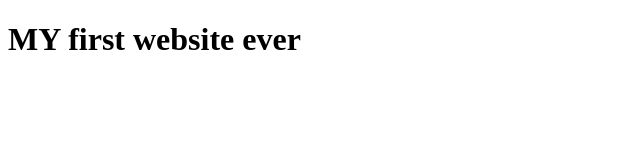
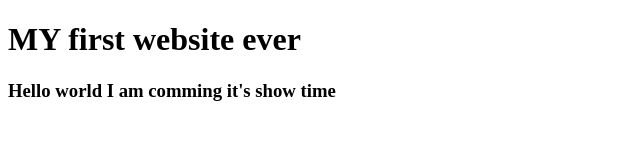
Before and after one commit to imranhasan871/my-first-website, a plain HTML site: page index.html in a window 1280 px wide. Shown: the whole page, without its empty margins (0-640 px from the left). Drawn offline with Linux system fonts and the light colour scheme.

Commit message:
Update index.html

```diff
--- a/index.html
+++ b/index.html
@@ -8,5 +8,6 @@
 <body>
     <h1>MY first website ever
     </h1>
+    <h3>Hello world I am comming it's show time</h3>
 </body>
 </html>
```
